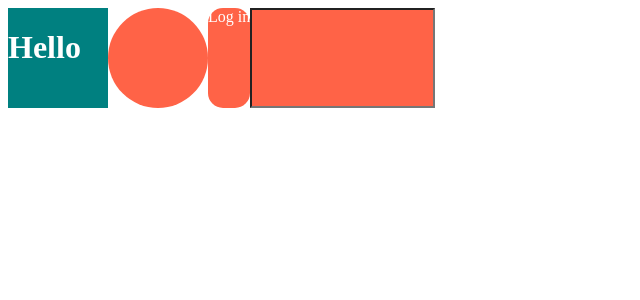
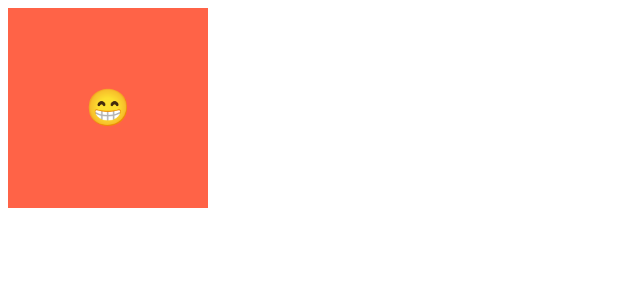
Before and after one commit to ralo-med/react-m1, a React (Create React App) app: page / in a window 1280 px wide. Shown: the top 300 px of the page, without its empty margins (0-640 px from the left). Built offline with nearby package versions, Linux system fonts and the light colour scheme.

Commit message:
#2.4 Animations and Pseudo Selectors

```diff
--- a/src/App.js
+++ b/src/App.js
@@ -1,45 +1,50 @@
 import React from "react";
 // eslint-disable-next-line
-import styled from "styled-components";
+import styled, { keyframes } from "styled-components";
 
-const Father = styled.div`
+const Wrapper = styled.div`
   display: flex;
 `;
 
-const Box = styled.div`
-  background-color: ${(props) => props.bgColor};
-  width: 100px;
-  height: 100px;
+const rotateAniamtion = keyframes`
+  0% {
+    transform:rotate(0deg);
+    border-radius:0px;
+  }
+  50% {
+    border-radius:100px;
+  }
+  100%{
+    transform:rotate(360deg);
+    border-radius:0px;}
 `;
 
-const Text = styled.h1`
-  color: white;
-`;
-
-const Circle = styled(Box)`
-  border-radius: 50px;
-`;
-const Btn = styled.button`
-  color: white;
+const Box = styled.div`
+  height: 200px;
+  width: 200px;
   background-color: tomato;
-  border: 0;
-  border-radius: 15px;
-`;
-
-const Input = styled.input.attrs({ required: true })`
-  background-color: tomato;
+  animation: ${rotateAniamtion} 1s linear;
+  display: flex;
+  justify-content: center;
+  align-items: center;
+  span {
+    font-size: 36px;
+    &:hover {
+      font-size: 50px;
+    }
+    &:active {
+      opacity: 0;
+    }
+  }
 `;
 
 function App() {
   return (
-    <Father>
-      <Box bgColor="teal">
-        <Text>Hello</Text>
+    <Wrapper>
+      <Box>
+        <span>😁</span>
       </Box>
-      <Circle bgColor="tomato" />
-      <Btn as="a">Log in</Btn>
-      <Input />
-    </Father>
+    </Wrapper>
   );
 }
 
```
